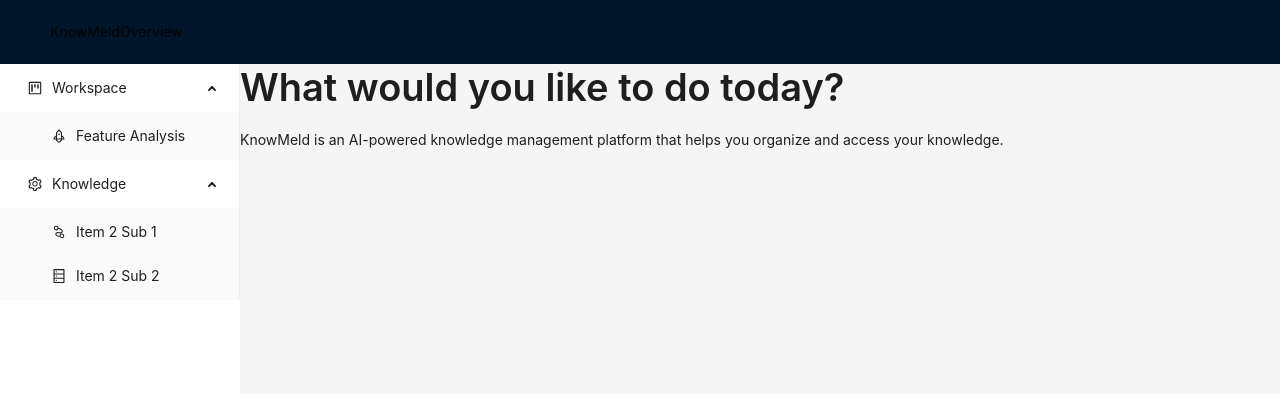
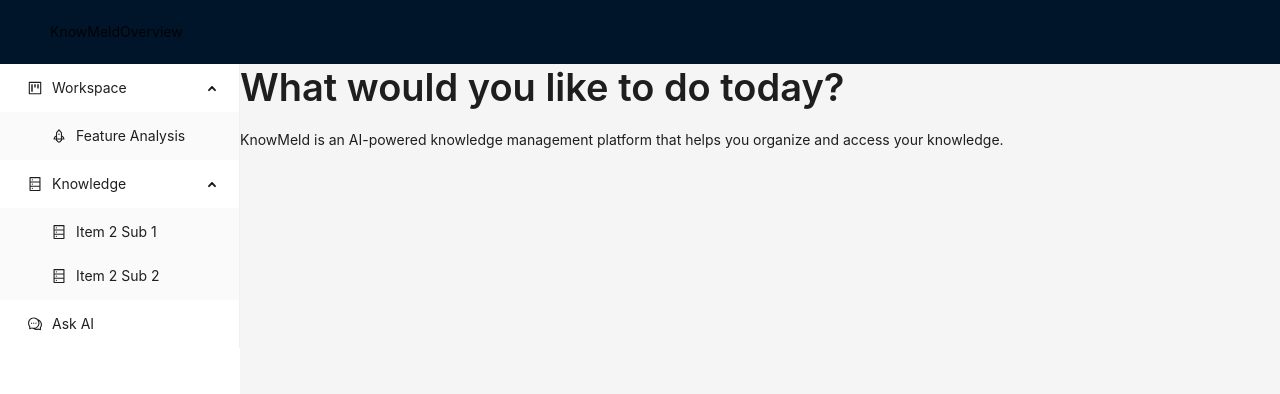
Before and after one commit to unit-mesh/know-meld, a Next.js app: page / in a window 1280 px wide. Shown: the top 394 px of the page. Built offline with nearby package versions, Linux system fonts and the light colour scheme; what @ant-design/nextjs-registry would draw is missing.

Commit message:
feat: add chat menu placeholder

```diff
--- a/src/app/layout.tsx
+++ b/src/app/layout.tsx
@@ -10,9 +10,8 @@ import Content from "@/components/layout/Content";
 import {
   ProjectOutlined,
   RocketOutlined,
-  SettingOutlined,
-  NodeIndexOutlined,
   DatabaseOutlined,
+  CommentOutlined,
 } from "@ant-design/icons";
 
 import "./globals.css";
@@ -51,12 +50,12 @@ const menus = [
   {
     key: "knowledge",
     label: "Knowledge",
-    icon: <SettingOutlined />,
+    icon: <DatabaseOutlined />,
     items: [
       {
         key: "item-2-sub-1",
         label: "Item 2 Sub 1",
-        icon: <NodeIndexOutlined />,
+        icon: <DatabaseOutlined />,
         routeTo: "/",
       },
       {
@@ -66,6 +65,12 @@ const menus = [
         routeTo: "/",
       },
     ],
+  },
+  {
+    key: "chat",
+    label: "Ask AI",
+    icon: <CommentOutlined />,
+    routeTo: "/",
   }
 ];
 
```
